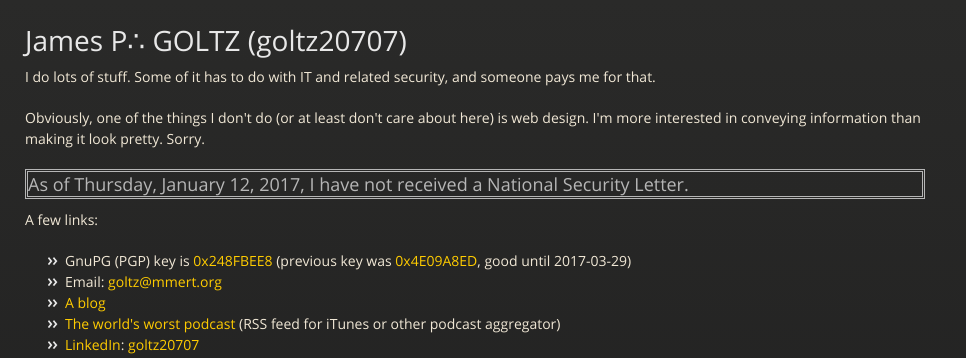
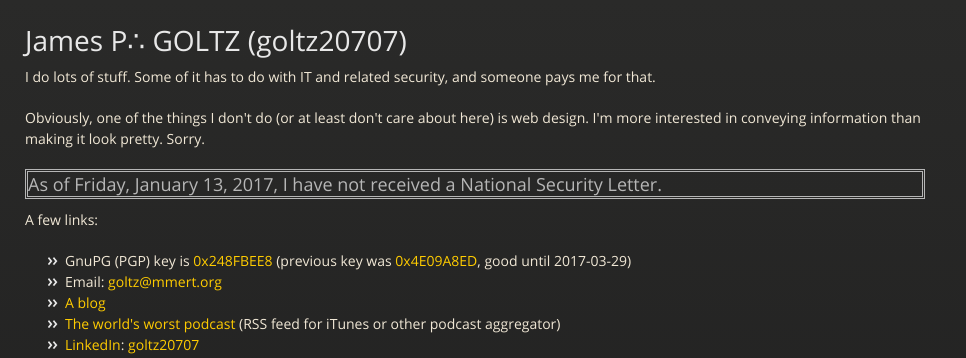
Before and after one commit to goltz20707/goltz20707.github.io, a Jekyll site: the page built from index.html, in a window 1280 px wide. Shown: the top 358 px of the page, without its empty margins (0-966 px from the left). Built offline with Jekyll 4.4.1, drawn with Linux system fonts in a browser that asks for light colours.

Commit message:
Update nsl.html

```diff
--- a/_includes/nsl.html
+++ b/_includes/nsl.html
@@ -3,6 +3,6 @@ date '+%A, %B %e, %Y,'
  -->
 <h3 style="border: double">As of
 
-Thursday, January 12, 2017,
+Friday, January 13, 2017,
 
 I have not received a National Security Letter.</h3>
```
